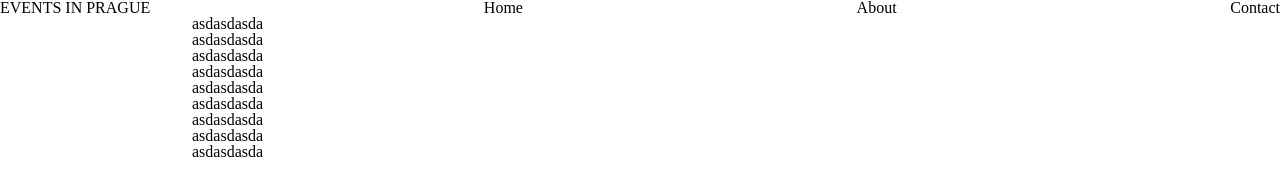
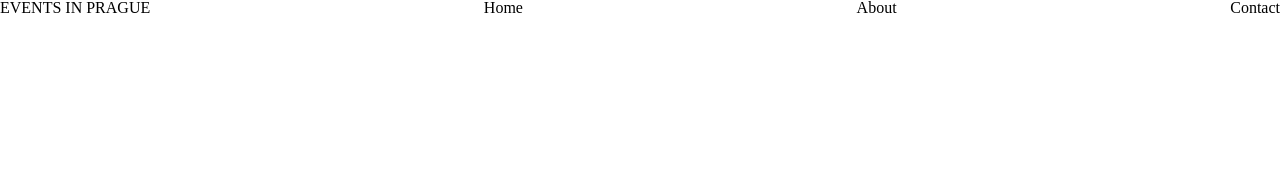
Before and after one commit to Rodrigodatageek/hackthon-2, a website: page src/index.html in a window 1280 px wide. Drawn offline with nearby package versions, Linux system fonts and the light colour scheme; files that its build step writes are made by us from their sources.

Commit message:
Adding basic layout

```diff
--- a/src/index.html
+++ b/src/index.html
@@ -20,15 +20,7 @@
     </header>
     <main>
       <div class="main__div">
-        <p>asdasdasda</p>
-        <p>asdasdasda</p>
-        <p>asdasdasda</p>
-        <p>asdasdasda</p>
-        <p>asdasdasda</p>
-        <p>asdasdasda</p>
-        <p>asdasdasda</p>
-        <p>asdasdasda</p>
-        <p>asdasdasda</p>
+
       </div>
     </main>
     <script src="/js/script.js"></script>
```
